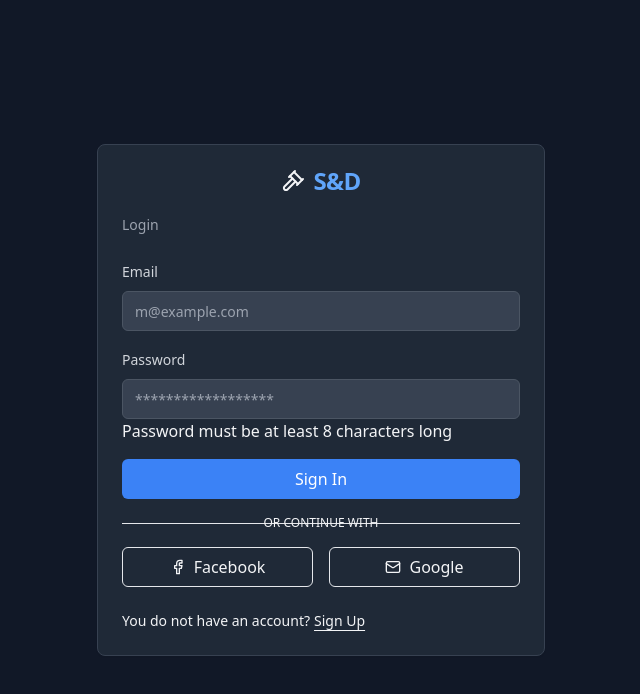
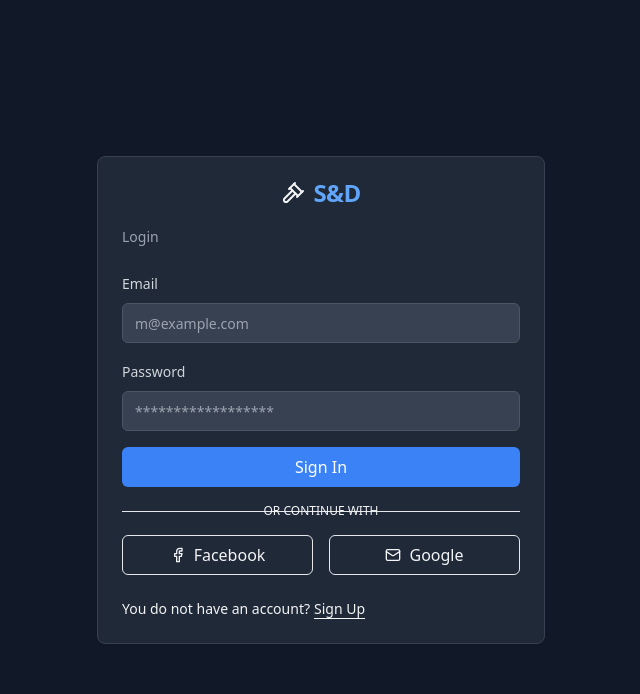
Before and after one commit to halimchoukani/SandD_Client, a React (Vite) app: page /login in a window 1280 px wide. Shown: the top 694 px of the page, without its empty margins (319-959 px from the left). Built offline with nearby package versions, Linux system fonts and the light colour scheme.

Commit message:
Refactor Login component to use useRef for password and email inputs

```diff
--- a/src/components/login.jsx
+++ b/src/components/login.jsx
@@ -9,21 +9,46 @@ import {
   CardTitle,
 } from "./ui/index";
 import { Gavel, Facebook, Mail } from "lucide-react";
-import { useEffect, useState } from "react";
+import { useEffect, useRef, useState } from "react";
 
 export default function Login() {
-  const [password, setPassword] = useState(""); // Use useState to manage password input
-  const [error, setError] = useState("");
+  const password = useRef(null);
+  const email = useRef(null);
+
   useEffect(() => {
-    document.title = "S&D - Login"; // Change the page title
+    document.title = "S&D - Login";
   }, []);
-  useEffect(() => {
-    if (password.length < 8) {
-      setError("Password must be at least 8 characters long");
-    } else {
-      setError("");
+
+  const loginUser = async (e) => {
+    e.preventDefault();
+
+    // API request to login endpoint
+    try {
+      const response = await fetch("http://localhost:8089/api/user/login", {
+        method: "POST",
+        headers: {
+          "Content-Type": "application/json",
+        },
+        body: JSON.stringify({
+          email: email.current.value,
+          password: password.current.value,
+        }),
+      });
+
+      if (!response.ok) {
+        throw new Error("Login failed. Please check your credentials.");
+      }
+
+      const data = await response.json();
+      console.log("Login successful:", data);
+      if (data.token) {
+        localStorage.setItem("token", data.token);
+      }
+    } catch (error) {
+      console.log(error.message);
     }
-  }, [password]);
+  };
+
   return (
     <div
       className={`min-h-screen flex items-center justify-center
@@ -48,6 +73,7 @@ export default function Login() {
               placeholder="m@example.com"
               required
               type="email"
+              ref={email}
             />
           </div>
           <div className="space-y-2">
@@ -57,15 +83,11 @@ export default function Login() {
               required
               type="password"
               placeholder="******************"
-              value={password} // Use the state value for password
-              onChange={(e) => {
-                setPassword(e.target.value); // Update the password state
-              }}
+              ref={password}
             />
-            <span>{error}</span>
           </div>
 
-          <Button className="w-full" type="submit">
+          <Button className="w-full" type="submit" onClick={loginUser}>
             Sign In
           </Button>
           <div className="relative">
```
